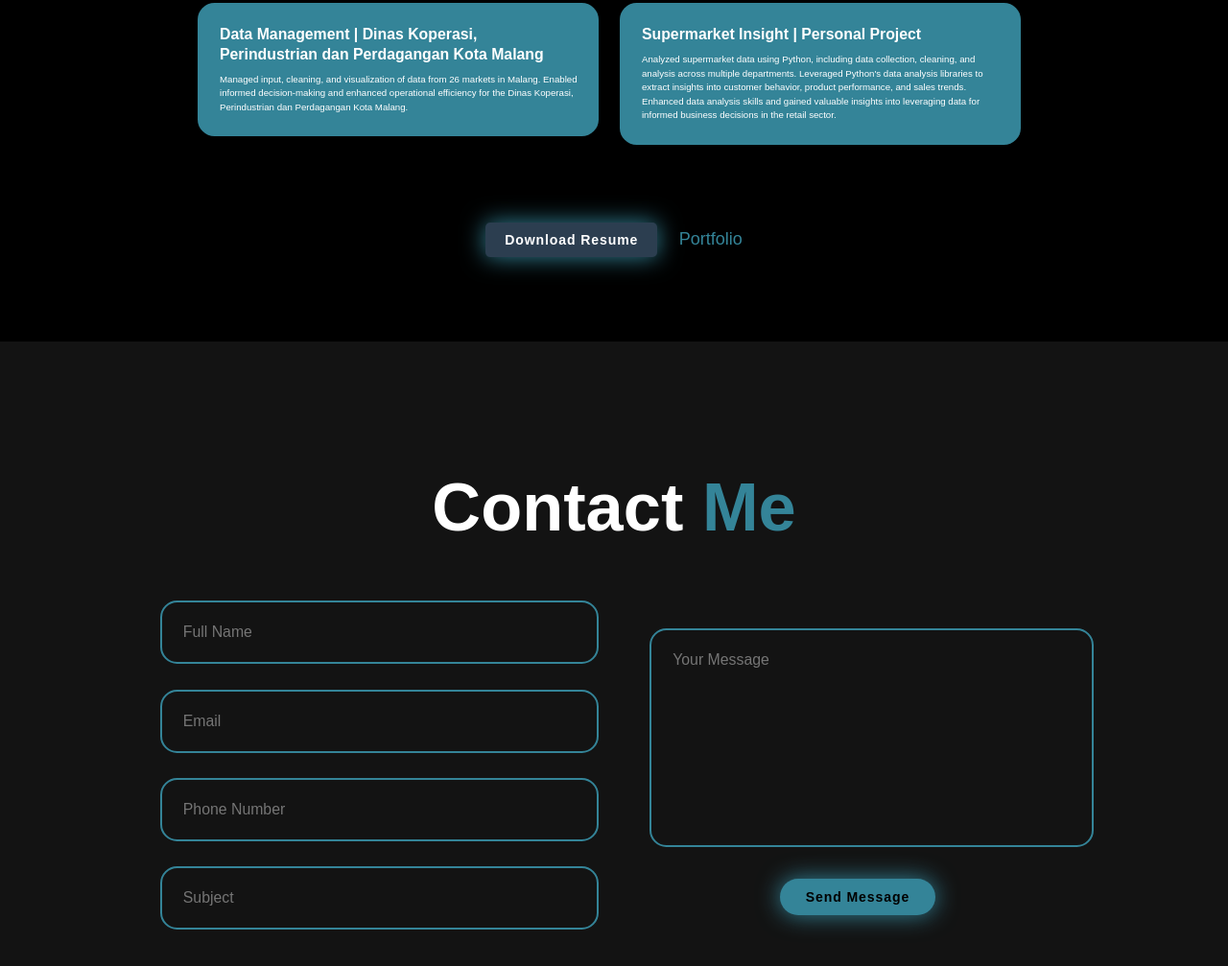
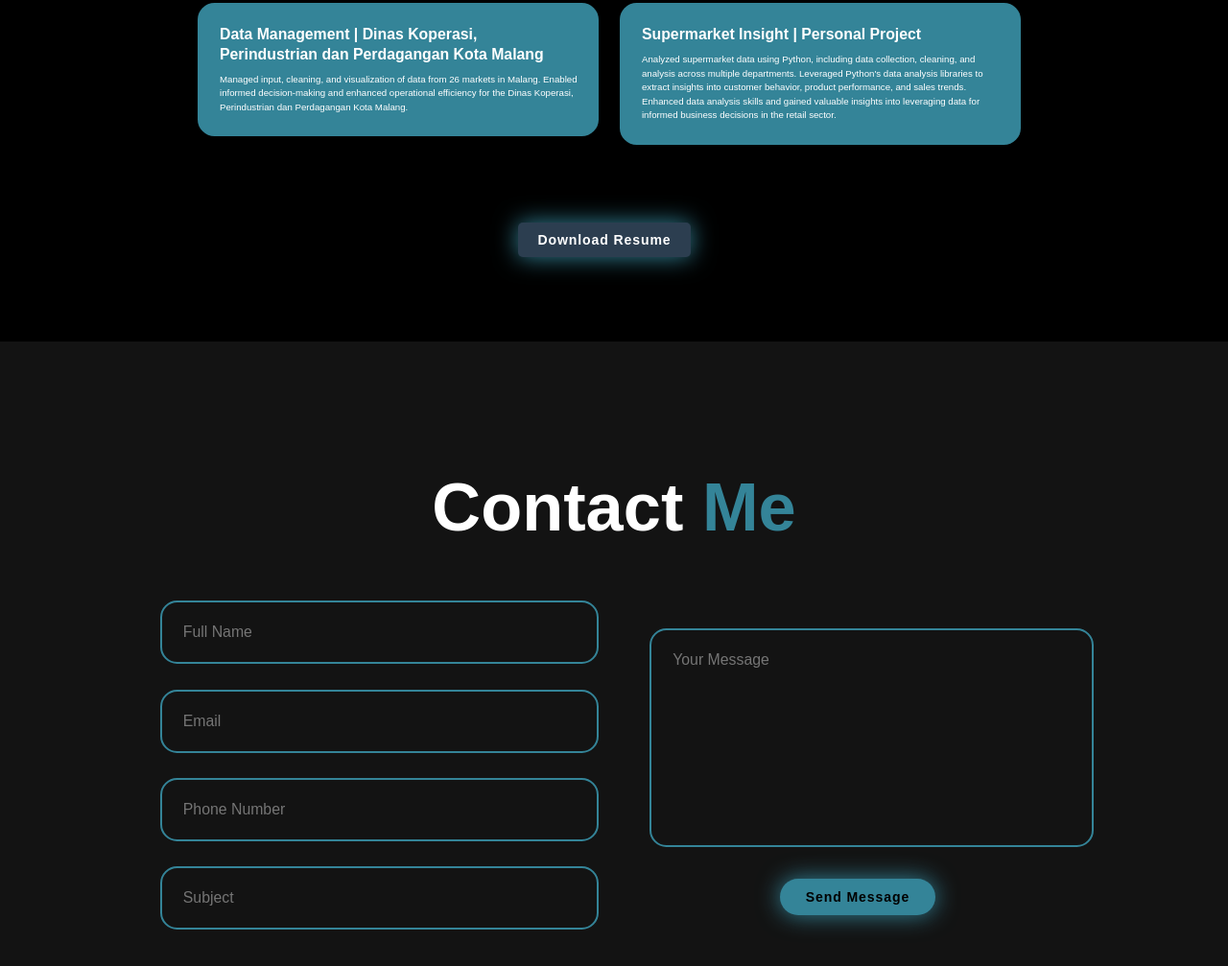
Before and after one commit to xfdrxndre/fedroandreanto, a plain HTML site: page index.html in a window 1280 px wide. Shown: the part 6345-7352 px from the top of the page at 96% size. Drawn offline with nearby package versions, Linux system fonts and the light colour scheme.

Commit message:
index.html

```diff
--- a/index.html
+++ b/index.html
@@ -365,8 +365,7 @@
 			</div>
 		</div>
 		<div class="text-center">
-    			<a href="https://drive.google.com/file/d/1_LGFNl7gBPy4B1rnRvxy9-k9-76NHK2h/view?usp=sharing" target="_blank" class="btn">Download Resume</a>
-    			<span>Portfolio</span>
+    			<a href="https://drive.google.com/file/d/1_LGFNl7gBPy4B1rnRvxy9-k9-76NHK2h/view?usp=sharing" target="_blank" class="btn">Download Resume</a
 		</div>
 	</section>
 	<section class="contact" id="contact">
```
